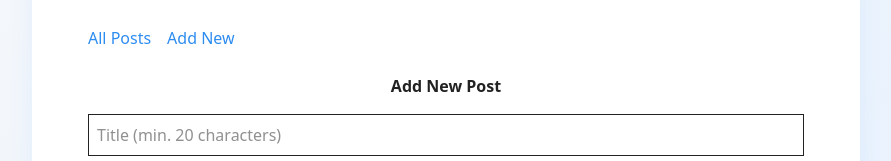
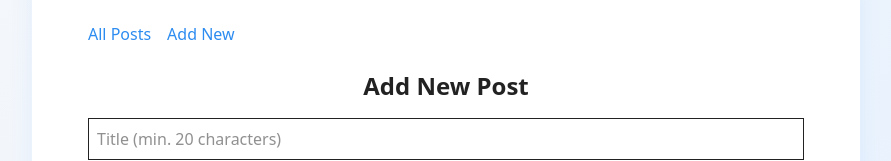
Before and after one commit to ahmadnaufalhakim/sv-fe-test-2023, a React (Vite) app: page /add in a window 1280 px wide. Shown: the part 160-321 px from the top of the page, without its empty margins (194-1085 px from the left). Built offline with nearby package versions, Linux system fonts and the light colour scheme.

Commit message:
fix: typo

```diff
--- a/src/pages/AddNew.jsx
+++ b/src/pages/AddNew.jsx
@@ -19,7 +19,7 @@
 
 	return (
 		<div>
-			<h1 className="text-2x1 font-bold mb-4">Add New Post</h1>
+			<h1 className="text-2xl font-bold mb-4">Add New Post</h1>
 			<PostForm onSubmit={handleSubmit} />
 		</div>
 	)
```
